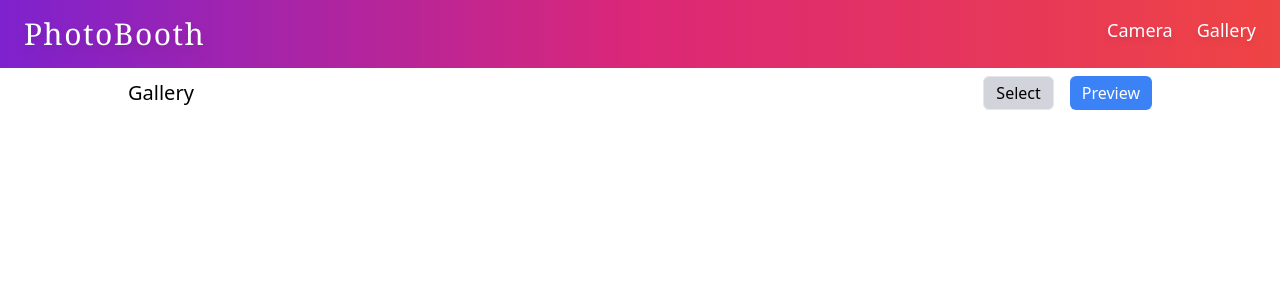
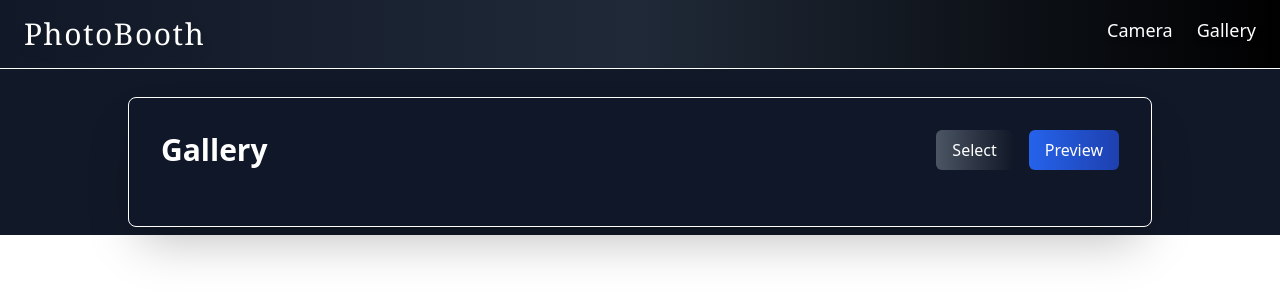
Before and after one commit to i-m-anshu-patel/photobooth_frontend, a React (Create React App) app: page /gallery in a window 1280 px wide. Shown: the top 300 px of the page. Built offline with nearby package versions, Linux system fonts and the light colour scheme.

Commit message:
CSS enhancements

```diff
--- a/src/App.css
+++ b/src/App.css
@@ -1,38 +1,20 @@
-.App {
-  text-align: center;
+/* Custom scrollbar for WebKit browsers */
+::-webkit-scrollbar {
+  width: 8px;
 }
 
-.App-logo {
-  height: 40vmin;
-  pointer-events: none;
+::-webkit-scrollbar-track {
+  background: #1e293b; /* Dark background for the track */
 }
 
-@media (prefers-reduced-motion: no-preference) {
-  .App-logo {
-    animation: App-logo-spin infinite 20s linear;
-  }
+::-webkit-scrollbar-thumb {
+  background-color: #5c5a5a; /* Orange color for the thumb */
+  border-radius: 10px;
+  border: 3px solid #1e293b; /* Add padding between thumb and track */
 }
 
-.App-header {
-  background-color: #282c34;
-  min-height: 100vh;
-  display: flex;
-  flex-direction: column;
-  align-items: center;
-  justify-content: center;
-  font-size: calc(10px + 2vmin);
-  color: white;
+/* Custom scrollbar for Firefox */
+* {
+  scrollbar-width: thin;
+  scrollbar-color: #5c5a5a #1e293b;
 }
-
-.App-link {
-  color: #61dafb;
-}
-
-@keyframes App-logo-spin {
-  from {
-    transform: rotate(0deg);
-  }
-  to {
-    transform: rotate(360deg);
-  }
-}
--- a/src/App.js
+++ b/src/App.js
@@ -12,11 +12,14 @@ function App() {
     <>
       <BrowserRouter>
         <Header />
+        <div className='bg-gray-900'>
           <Routes>
             <Route exact path='/' element={<Login />} />
             <Route exact path='/gallery' element={<Gallery galleryImages={galleryImages} />} />
             <Route exact path='/camera' element={<CameraVIew setGalleryImages={setGalleryImages} />} />
           </Routes>
+        </div>
+
       </BrowserRouter>
     </>
   );
--- a/src/components/Gallery.js
+++ b/src/components/Gallery.js
@@ -1,7 +1,7 @@
 import React, { useState } from 'react'
 import jsPDF from 'jspdf'
 import html2canvas from 'html2canvas'
-import ImagePreviewModal from './ImagePreviewModal' // Import the new modal component
+import ImagePreviewModal from './ImagePreviewModal'
 import SingleImagePreviewModal from './SingleImagePreviewModal'
 
 const Gallery = ({ galleryImages }) => {
@@ -70,27 +70,45 @@ const Gallery = ({ galleryImages }) => {
   }
 
   return (
-    <div className="flex flex-col items-center mt-2 w-full">
-      <div className="flex justify-between items-center w-full max-w-screen-lg">
-        <p className="text-xl">Gallery</p>
+    <div className="flex flex-col items-center pt-7 w-full">
+      {/* Container box with a modern, card-like design */}
+      <div className="w-full max-w-screen-lg bg-slate-900 bg-opacity-70 shadow-2xl rounded-lg p-8 mb-2 border border-white">
+        <div className="flex justify-between items-center w-full mb-6">
+          <p className="text-3xl text-white font-semibold">Gallery</p>
           <div className="flex space-x-4">
-          <button onClick={toggleSelectMode} className={`btn px-3 py-1 bg-gray-300 rounded-md  ${isSelectMode ? 'border-2 border-blue-500' : 'border'}`}>
-          Select
+            <button
+              onClick={toggleSelectMode}
+              className={`px-4 py-2 bg-gradient-to-r from-gray-600 to-gray-900 text-white rounded-md hover:shadow-lg transition-all ${isSelectMode ? 'border-2 border-blue-500' : 'border-none'}`}
+            >
+              {isSelectMode ? 'Cancel Selection' : 'Select'}
             </button>
-          <button onClick={() => setpreviewSelectedImagesModal(true)} className="btn bg-blue-500 px-3 py-1 text-white rounded-md" disabled={!isSelectMode || selectedImages.length < 1}>
+            <button
+              onClick={() => setpreviewSelectedImagesModal(true)}
+              className="px-4 py-2 bg-gradient-to-r from-blue-600 to-blue-800 text-white rounded-md hover:shadow-lg transition-all"
+              disabled={!isSelectMode || selectedImages.length < 1}
+            >
               Preview
             </button>
           </div>
         </div>
 
-      <div className="grid grid-cols-4 gap-3 mt-4 w-full max-w-screen-lg">
+        {/* Gallery Grid */}
+        <div className="grid grid-cols-4 gap-6">
           {galleryImages.map((image, index) => (
             <div
               key={index}
               onClick={() => handleImageClick(image)}
-            className={`w-full h-auto rounded-lg cursor-pointer ${isSelectMode && selectedImages.includes(image) ? 'border-4 border-blue-500' : ''}`}
+              className={`relative w-full h-auto rounded-lg overflow-hidden cursor-pointer transition-all hover:shadow-xl hover:scale-105 duration-200 ${
+                isSelectMode && selectedImages.includes(image)
+                  ? 'border-4 border-blue-500'
+                  : 'border border-white'
+              }`}
             >
-            <img src={image} alt={`Captured ${index + 1}`} className="w-full h-auto rounded-lg" />
+              <img
+                src={image}
+                alt={`Captured ${index + 1}`}
+                className="w-full h-auto rounded-lg object-cover"
+              />
             </div>
           ))}
         </div>
@@ -113,6 +131,7 @@ const Gallery = ({ galleryImages }) => {
           />
         )}
       </div>
+    </div>
   )
 }
 
--- a/src/components/Header.js
+++ b/src/components/Header.js
@@ -3,9 +3,7 @@ import { Link } from 'react-router-dom'
 
 const Header = () => {
   return (
-    <div className='flex py-4 px-6 bg-gradient-to-r from-purple-700 via-pink-600 to-red-500 '>
-
-
+    <div className='flex py-4 px-6 bg-gradient-to-r from-gray-900 via-gray-800 to-black border-b border-white'>
       <Link to='/' className='hover:text-gray-300 transition duration-300 z-10'>
         <p className='text-3xl font-serif tracking-wider text-white drop-shadow-lg'>PhotoBooth</p>
       </Link>
--- a/src/components/ImagePreviewModal.js
+++ b/src/components/ImagePreviewModal.js
@@ -3,20 +3,20 @@ import React from 'react'
 const ImagePreviewModal = ({ selectedImages, isSelectMode, handlePrint, onClose }) => {
   return (
     <div className='fixed inset-0 bg-black bg-opacity-70 flex items-center justify-center z-40'>
-      <div className="w-1/2 bg-white shadow-lg p-4 transition-transform transform translate-x-0 border z-50 max-h-[90vh] overflow-y-auto">
+      <div className="w-1/2 bg-slate-900 shadow-lg p-4 transition-transform transform translate-x-0 border z-50 max-h-[90vh] overflow-y-auto">
         <div className='flex mt-2'>
-          <h2 className="text-lg font-semibold mb-4">Selected Images</h2>
+          <h2 className="text-lg font-semibold mb-4 text-white">Selected Images</h2>
           <div className='ms-auto'>
             <button
               onClick={handlePrint}
-              className="btn bg-red-500 text-white mb-4 mx-2 px-3 py-1 rounded-sm"
+              className="btn bg-red-500 text-white mb-4 mx-2 px-3 py-1 rounded-md"
               disabled={!isSelectMode || selectedImages.length !== 4}
             >
               Print
             </button>
             <button
               onClick={onClose}
-              className="btn bg-yellow-500 text-white mb-4 mx-2 px-3 py-1 rounded-sm"
+              className="btn bg-yellow-500 text-white mb-4 mx-2 px-3 py-1 rounded-md"
             >
               Close Preview
             </button>
@@ -26,10 +26,10 @@ const ImagePreviewModal = ({ selectedImages, isSelectMode, handlePrint, onClose
           {selectedImages.map((image, index) => (
             <>
               <div key={index} className="w-full h-auto">
-                <img src={image} alt={`Selected ${index + 1}`} className="w-full h-auto" />
+                <img src={image} alt={`Selected ${index + 1}`} className="w-full h-auto rounded-sm border border-white" />
               </div>
               <div key={index} className="w-full h-auto">
-                <img src={image} alt={`Selected ${index + 1}`} className="w-full h-auto" />
+                <img src={image} alt={`Selected ${index + 1}`} className="w-full h-auto rounded-sm border border-white" />
               </div>
             </>
           ))}
--- a/src/components/SingleImagePreviewModal.js
+++ b/src/components/SingleImagePreviewModal.js
@@ -4,7 +4,7 @@ const SingleImagePreviewModal = ({currentImage, setCurrentImage}) => {
   return (
       <div className="fixed inset-0 bg-black bg-opacity-75 flex items-center justify-center">
           <div className="relative">
-            <img src={currentImage} alt="Full view" className="max-w-full max-h-full" />
+            <img src={currentImage} alt="Full view" className="max-w-full max-h-full border border-white" />
             <button
               onClick={() => setCurrentImage(null)}
               className="absolute top-2 right-2 bg-white bg-opacity-60 text-black p-2 rounded-full w-8 h-8 flex items-center justify-center"
```
Lines whose indentation alone changed are shown as unchanged.
